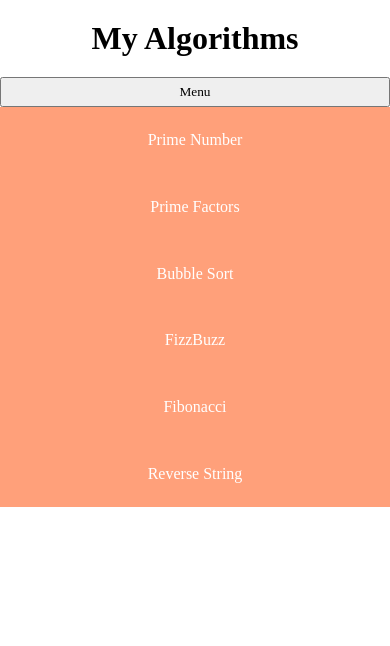
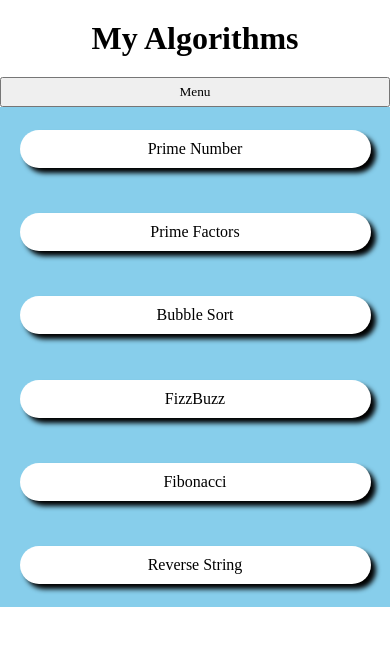
Before and after one commit to Faiz-Ahmad-Ansari/My-Algorithms, a React (Create React App) app: page / in a window 390 px wide. Both pictures are taken after a click on the button "Menu". Shown: the top 646 px of the page. Built offline with nearby package versions, Linux system fonts and the light colour scheme.

Commit message:
with some animation

```diff
--- a/src/Drawer.css
+++ b/src/Drawer.css
@@ -1,11 +1,16 @@
 .DrawerNav{
     width: 100%;
-    background-color: lightsalmon;
-    color: white;
+    color: black;
+    background-color: skyblue;
+    animation: slideMe 2s ease;
+}
+@keyframes slideMe{
+    from{transform:translateX(-500px);}
+    to{transform: translateX(0px);}
 }
 
 .DrawerNav ul{
-    height: 400px;;
+    height: 500px;
     display: flex;
     flex-direction: column;
     justify-content: space-around;
@@ -16,17 +21,26 @@
     list-style-type: none;
     display: inline-block;
     padding: 10px;
-    width: 100%;
+    width: 90%;
+    border-radius: 50px;
+    background-color: white;
+    box-shadow: 5px 5px 5px black;
+
 }
 
 .DrawerNav li:hover{
-    background-color: grey;
+    background-color: orange
 }
 
 .DrawerNav ul li a {
-    color: white;
+    color: black;
     text-decoration: none;
 }
+.DrawerNav ul li a:hover{
+    color: white;
+    font-weight: bold;
+}
+
 
 @media only screen and (min-width: 600px){
     .DrawerNav{
--- a/src/DrawerToggleButton.js
+++ b/src/DrawerToggleButton.js
@@ -1,6 +1,7 @@
 import React from 'react';
 import './DrawerToggleButton.css';
 
+//this menu button
 const DrawerToggleButton = (props) => {
     return(
         <div>
```
